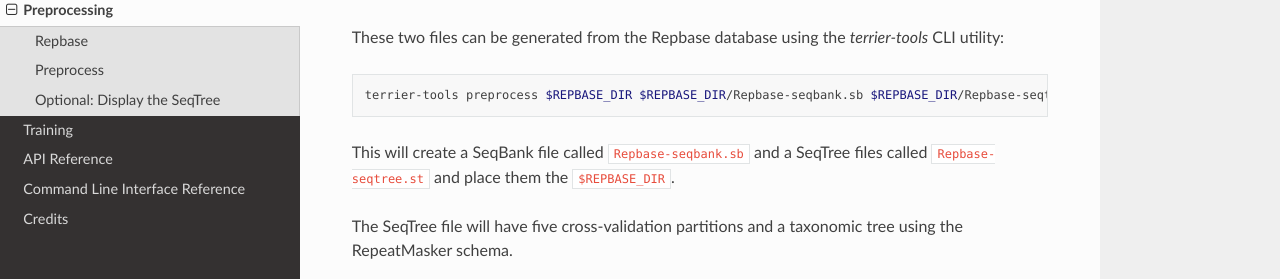
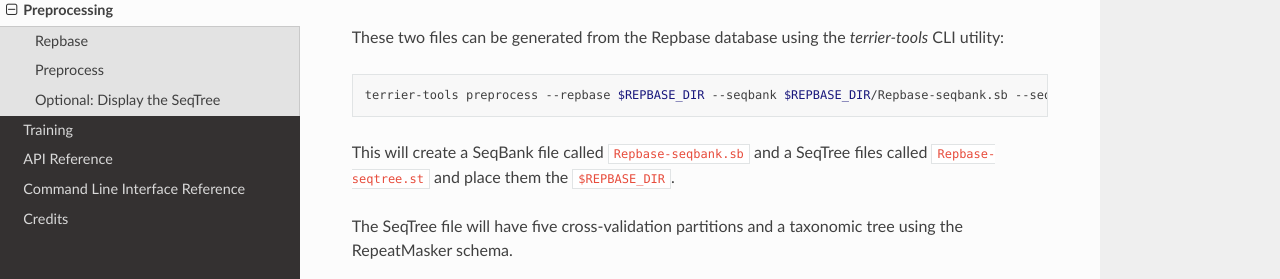
Before and after one commit to rbturnbull/terrier, a Sphinx documentation site: the page built from docs/preprocessing.rst, in a window 1280 px wide and 900 px high, scrolled down 482 px. Shown: the part 172-451 px from the top of the window. Built offline with Sphinx 7.4.7 and the Read the Docs theme 3.1.0, drawn with Linux system fonts in a browser that asks for light colours.

Commit message:
:abc: updating preprocessing docs

```diff
--- a/docs/preprocessing.rst
+++ b/docs/preprocessing.rst
@@ -28,7 +28,7 @@
 
 .. code-block:: bash
 
-    terrier-tools preprocess $REPBASE_DIR $REPBASE_DIR/Repbase-seqbank.sb $REPBASE_DIR/Repbase-seqtree.st
+    terrier-tools preprocess --repbase $REPBASE_DIR --seqbank $REPBASE_DIR/Repbase-seqbank.sb --seqtree $REPBASE_DIR/Repbase-seqtree.st
 
 This will create a SeqBank file called ``Repbase-seqbank.sb`` and a SeqTree files called ``Repbase-seqtree.st`` and place them the ``$REPBASE_DIR``.
 
```
